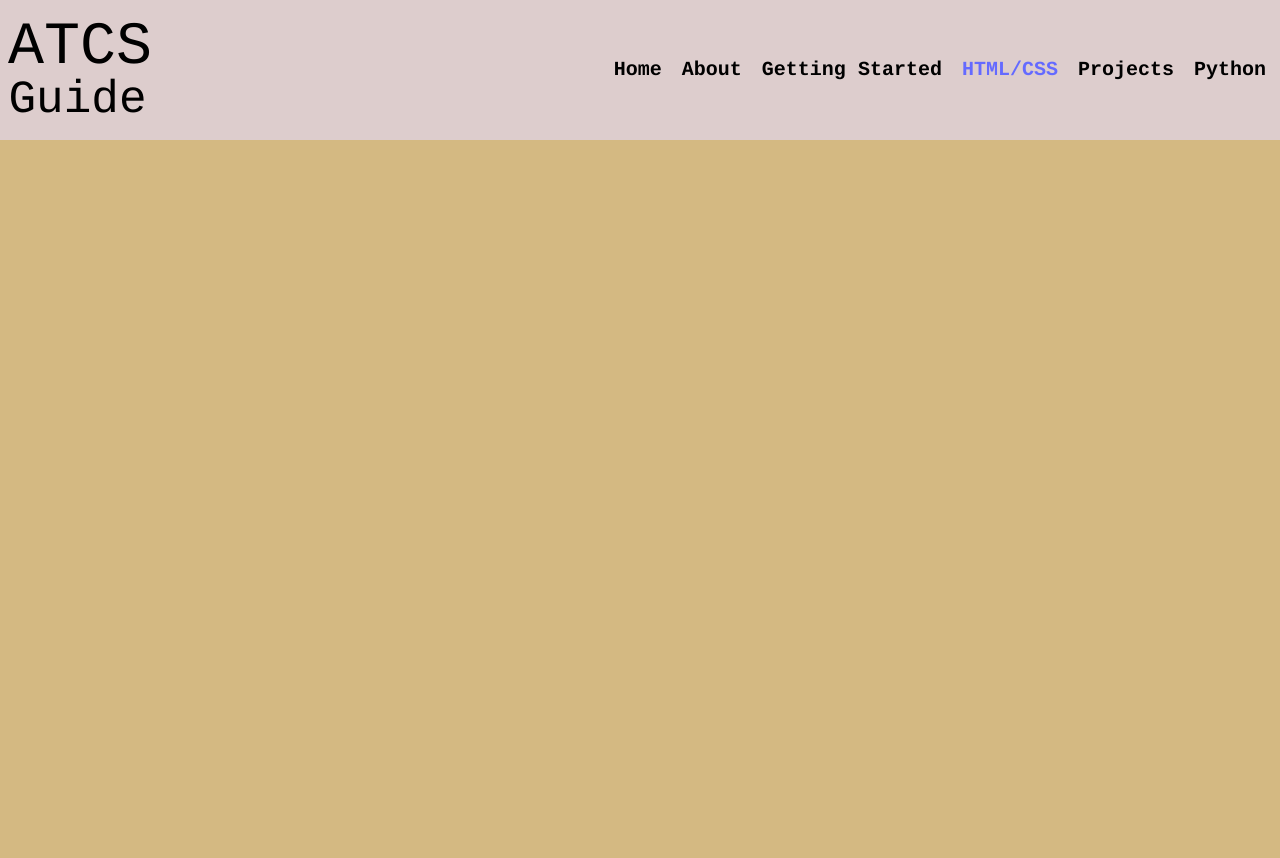
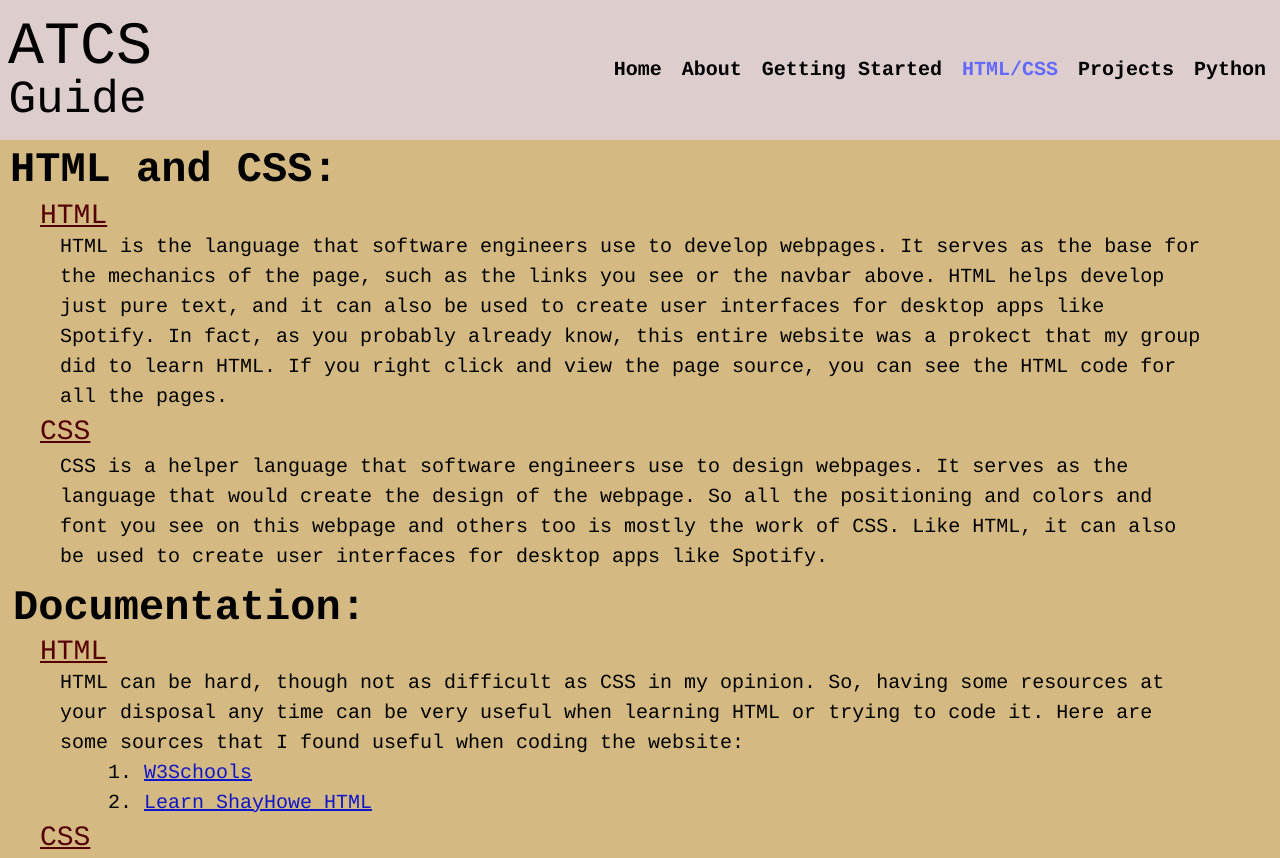
Before and after one commit to ragrawal123/Website, a plain HTML site: page html-css.html in a window 1280 px wide. Shown: the top 858 px of the page. Before the commit the page ends 800 px from the top, so only its background shows below. Drawn offline with Linux system fonts and the light colour scheme.

Commit message:
Add files via upload

```diff
--- a/getting-started.css
+++ b/getting-started.css
@@ -105,7 +105,7 @@ nav {
 }
 
 #install {
-	width: 53vw;
+	width: 54vw;
 	height: 25vh;
 	display:flex;
 	flex-direction:row;
@@ -133,10 +133,10 @@ nav {
 	align-items:center;
 	font-family: Courier;
 	font-style: normal;
-	font-weight: bold;
 	font-size: 28px;
 	padding-left: 40px;
 	text-decoration: underline;
+	color: #550000;
 }
 
 .text {
@@ -167,10 +167,10 @@ nav {
 	align-items:center;
 	font-family: Courier;
 	font-style: normal;
-	font-weight: bold;
 	font-size: 28px;
 	padding-left: 40px;
 	text-decoration: underline;
+	color: #550000;
 }
 
 
--- a/html-css.css
+++ b/html-css.css
@@ -103,3 +103,84 @@ nav {
 	margin-left: 0.5px;
 	font-size: 46px;
 }
+
+#both {
+	width: 39vw;
+	height: 25vh;
+	display:flex;
+	flex-direction:row;
+	justify-content:left;
+	align-items:center;
+	padding-top: 140px;
+}
+
+#uses {
+	font-family: Courier;
+	font-style: normal;
+	font-weight: bold;
+	font-size: 42px;
+	align-items: center;
+	display: flex;
+	padding-left: 10px;
+}
+
+#html {
+	width: 13vw;
+	height: 4vh;
+	display:flex;
+	flex-direction:row;
+	justify-content:left;
+	align-items:center;
+	font-family: Courier;
+	font-style: normal;
+	font-size: 28px;
+	padding-left: 40px;
+	text-decoration: underline;
+	color: #550000;
+}
+
+#css {
+	width: 11vw;
+	height: 5vh;
+	display:flex;
+	flex-direction:row;
+	justify-content:left;
+	align-items:center;
+	font-family: Courier;
+	font-style: normal;
+	font-size: 28px;
+	padding-left: 40px;
+	text-decoration: underline;
+	color: #550000;
+}
+
+.text {
+	font-family: Courier;
+	font-style: normal;
+	font-weight: normal;
+	font-size: 20px;
+	line-height: 30px;
+	color: black;
+	padding-left: 60px;
+	align-items: center;
+	justify-content: left;
+	display: flex;
+	width: 94vw;
+}
+
+#link {
+	text-decoration: underline;
+	color: #1017C8;
+}
+
+
+#sources {
+	display:flex;
+	height: 8vh;
+	flex-direction:row;
+	justify-content:left;
+	align-items:center;
+	padding-top: 8px;
+	padding-left: 3px;
+
+}
--- a/html-css.html
+++ b/html-css.html
@@ -24,3 +24,46 @@
 			</div>
 		</nav>
 	</header>
+
+	<div id = "both">
+		<h1 id = "uses">HTML and CSS:</h1>
+	</div>
+
+	<div id = "html">HTML</div>
+	<div class = "text">
+		<p>
+			HTML is the language that software engineers use to develop webpages. It serves as the base for the mechanics of the page, such as the links you see or the navbar above. HTML helps develop just pure text, and it can also be used to create user interfaces for desktop apps like Spotify. In fact, as you probably already know, this entire website was a prokect that my group did to learn HTML. If you right click and view the page source, you can see the HTML code for all the pages.
+		</p>
+	</div>
+
+
+	<div id = "css">CSS</div>
+	<div class = "text">
+		<p>
+			CSS is a helper language that software engineers use to design webpages. It serves as the language that would create the design of the webpage. So all the positioning and colors and font you see on this webpage and others too is mostly the work of CSS. Like HTML, it can also be used to create user interfaces for desktop apps like Spotify.
+		</p>
+	</div>
+
+	<div id = "sources">
+		<h1 id = "uses">Documentation:</h1>
+	</div>
+
+	<div id = "html">HTML</div>
+	<div class = "text">
+		<p>
+			HTML can be hard, though not as difficult as CSS in my opinion. So, having some resources at your disposal any time can be very useful when learning HTML or trying to code it. Here are some sources that I found useful when coding the website: <br>
+			&nbsp;&nbsp;&nbsp;&nbsp;1. <a target="_blank" id = "link" href = "https://www.w3schools.com/html/default.asp">W3Schools</a><br>
+			&nbsp;&nbsp;&nbsp;&nbsp;2. <a target="_blank" id = "link" href = "https://learn.shayhowe.com/">Learn ShayHowe HTML</a>
+		</p>
+	</div>
+
+
+	<div id = "css">CSS</div>
+	<div class = "text">
+		<p>
+
+		</p>
+	</div>
+
+</body>
+</html>
```
Also changed, not shown: getting-started.html (line endings or trailing spaces).
